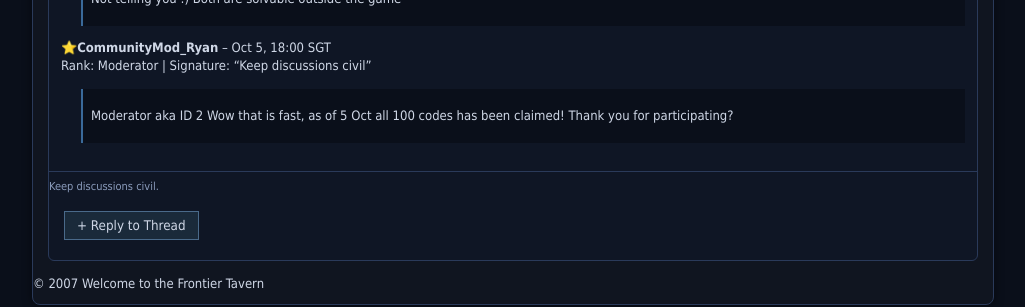
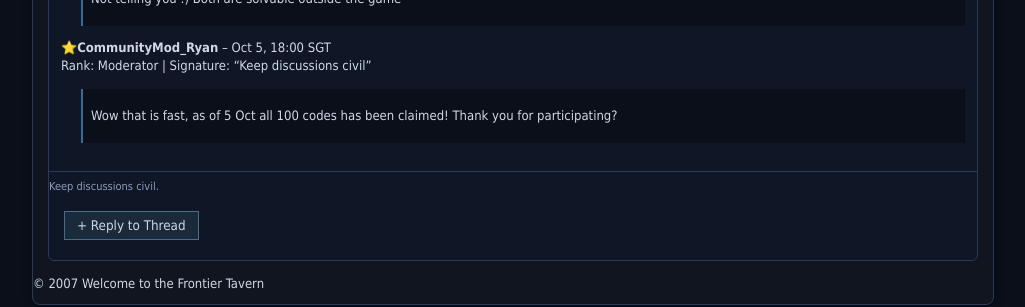
Before and after one commit to 8holic/holicforum, a Jekyll site: the page built from _general_posts/2007-10-03-anniversary-megathread.md, in a window 1280 px wide and 900 px high, scrolled down 5408 px. Shown: the part 575-882 px from the top of the window, without its empty margins (127-1152 px from the left). Built offline with Jekyll 4.4.1, drawn with Linux system fonts in a browser that asks for light colours.

```diff
--- a/_general_posts/2007-10-03-anniversary-megathread.md
+++ b/_general_posts/2007-10-03-anniversary-megathread.md
@@ -112,4 +112,4 @@
 
 {% include comment id=9 time="Oct 5, 10:33" msg="Not telling you :) Both are solvable outside the game" %}
 
-{% include comment id=2 time="Oct 5, 18:00" msg="Moderator aka ID 2 Wow that is fast, as of 5 Oct all 100 codes has been claimed! Thank you for participating?" %}
+{% include comment id=2 time="Oct 5, 18:00" msg="Wow that is fast, as of 5 Oct all 100 codes has been claimed! Thank you for participating?" %}
```
